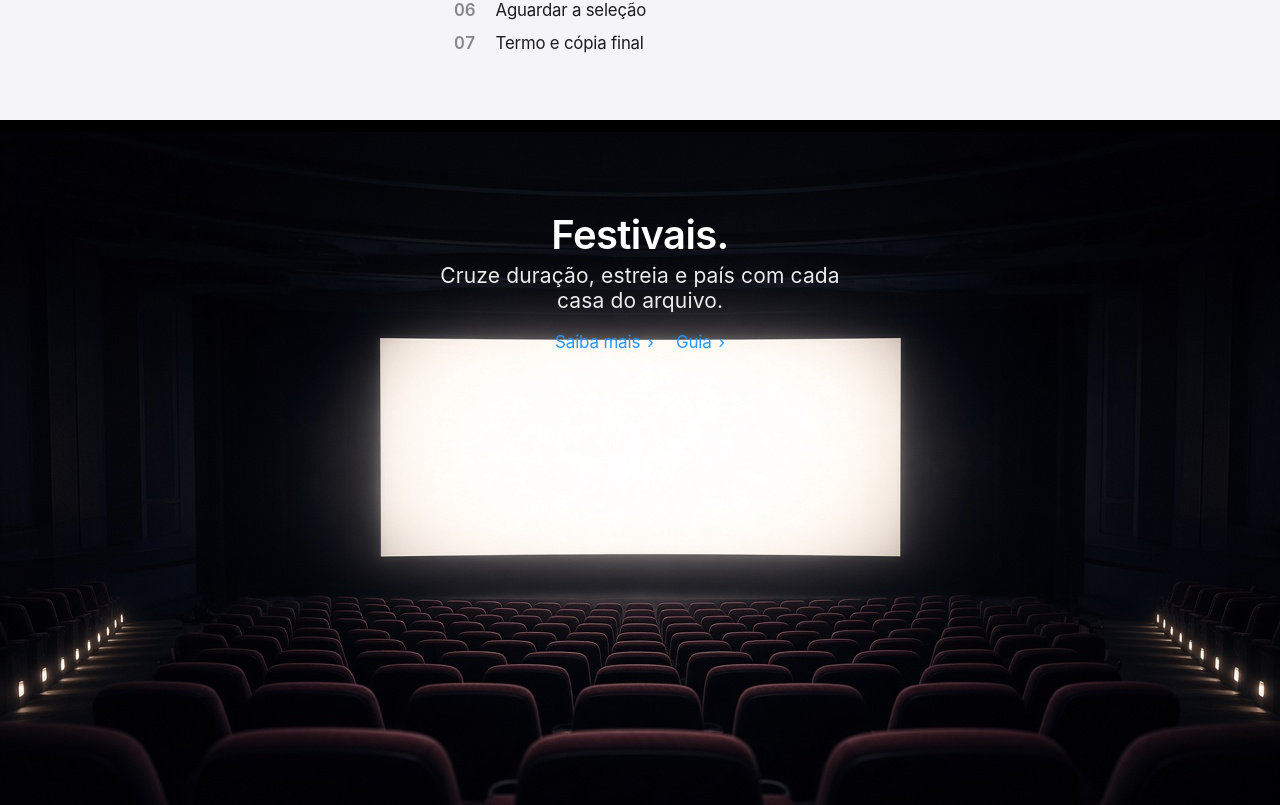
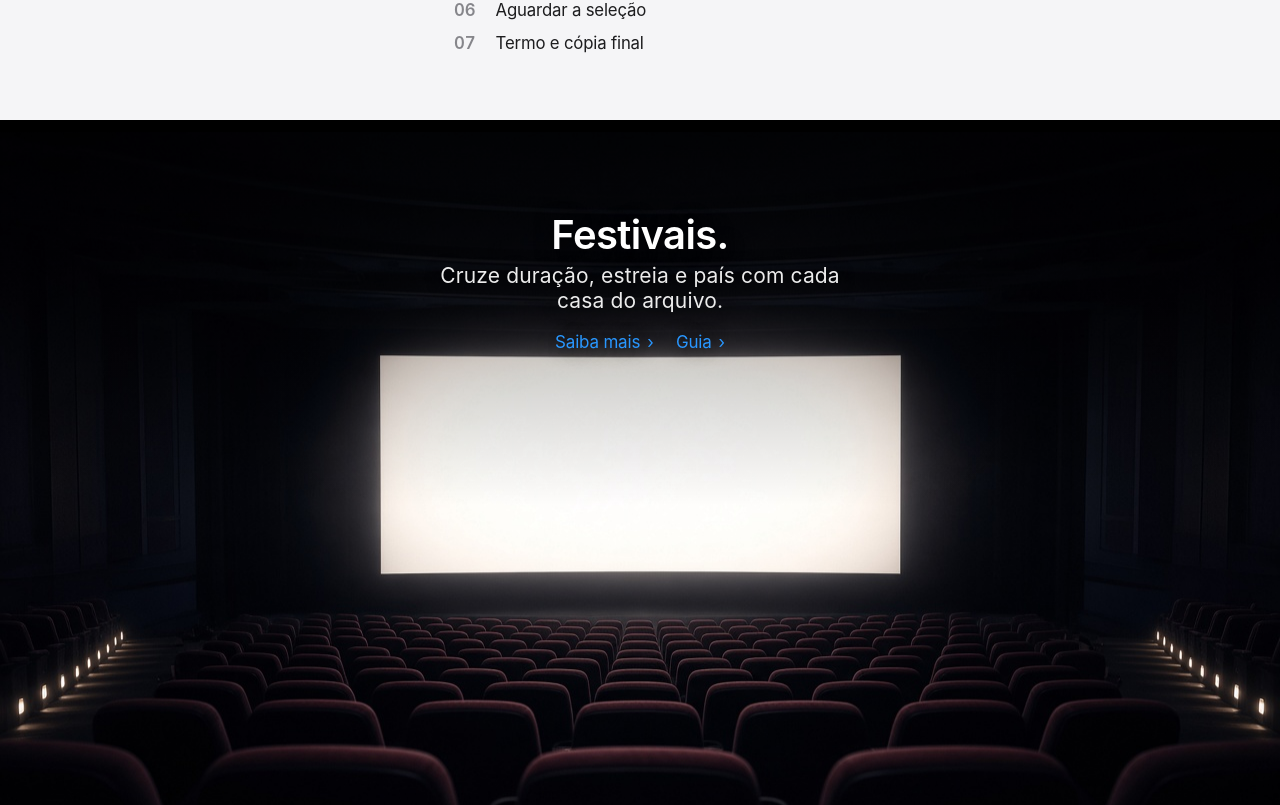
Before and after one commit to lorenasamuel-rgb/sfdev-3692112, a React (Vite) app in the folder src/app/: page / in a window 1280 px wide. Shown: the part 1395-2200 px from the top of the page. Built offline with nearby package versions, Linux system fonts and the light colour scheme.

Commit message:
Keep Festivals white type readable over the cinema screen.
A top scrim, a slightly lower crop of the still, and a text shadow stop the last line from disappearing into the white screen on small widths.

Co-authored-by: lorenasamuel-rgb <lorenasamuel-rgb@users.noreply.github.com>

```diff
--- a/src/app/src/index.css
+++ b/src/app/src/index.css
@@ -1027,8 +1027,19 @@ label.check input {
 }
 
 .unit-festivals {
-  background-image: url('/images/festivals.png');
+  background-image: linear-gradient(
+      180deg,
+      rgba(0, 0, 0, 0.5) 0%,
+      rgba(0, 0, 0, 0.18) 34%,
+      transparent 54%
+    ),
+    url('/images/festivals.png');
+  background-position: center 38%;
   color: #fff;
+}
+
+.unit-festivals .unit-copy {
+  text-shadow: 0 2px 18px rgba(0, 0, 0, 0.72);
 }
 
 .unit-festivals .unit-subhead {
@@ -1393,6 +1404,10 @@ label.check input {
   .unit-hero .unit-links {
     justify-content: center;
   }
+
+  .unit-festivals .unit-copy {
+    padding-top: 3rem;
+  }
 }
 
 @media (prefers-reduced-motion: reduce) {
```
